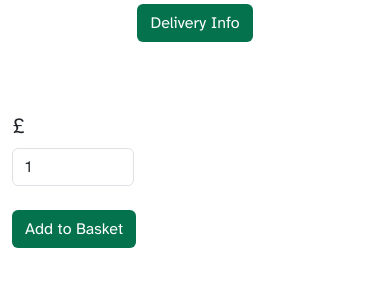
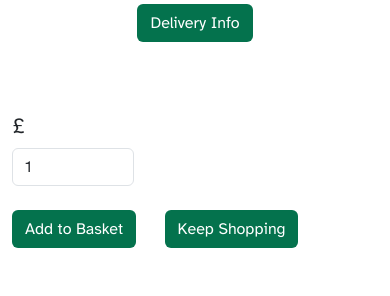
Before and after one commit to kosamad/the-meadow-project, a Django app: template products/templates/products/product_detail.html in a window 390 px wide. Shown: the part 827-1123 px from the top of the page. Before the commit the page ends 1075 px from the top, so only its background shows below. Run offline with Django 3.2, Linux system fonts and the light colour scheme; the template is opened without the code that fills it, so the values that code supplies are empty; some libraries are stand-ins or nearby versions.

Commit message:
Justify text and keep shopping button.

```diff
--- a/products/templates/products/product_detail.html
+++ b/products/templates/products/product_detail.html
@@ -71,7 +71,8 @@
                             </p>
                             <p class="fw-bold"><span><i class="fa-solid fa-shop"></i></span> Collection
                                 Information</p>
-                            <p class="text-justify">You can collect your order instore for free (The Meadow Project, Bristol, BS4
+                            <p class="text-justify">You can collect your order instore for free (The Meadow Project,
+                                Bristol, BS4
                                 3QP) on
                                 your
                                 specified collection date. Note we are open (Tuesday to Friday 10:00-17:00 and
@@ -118,7 +119,10 @@
                     </div>
 
                     <!-- Submit button -->
-                    <input type="submit" class="btn-green btn mt-4" value="Add to Basket">
+                    <div class="col-md-6 col-12 mb-4">
+                        <input type="submit" class="btn-green btn mt-4 me-4" value="Add to Basket">
+                        <a href="{% url 'shop' %}" class="btn btn-green mt-4">Keep Shopping</a>
+                    </div>
 
                     <!-- Hidden fields for use in checkout -->
                     <!-- <input type="hidden" id="id_selected_size_price" name="selected_size_price"
```
